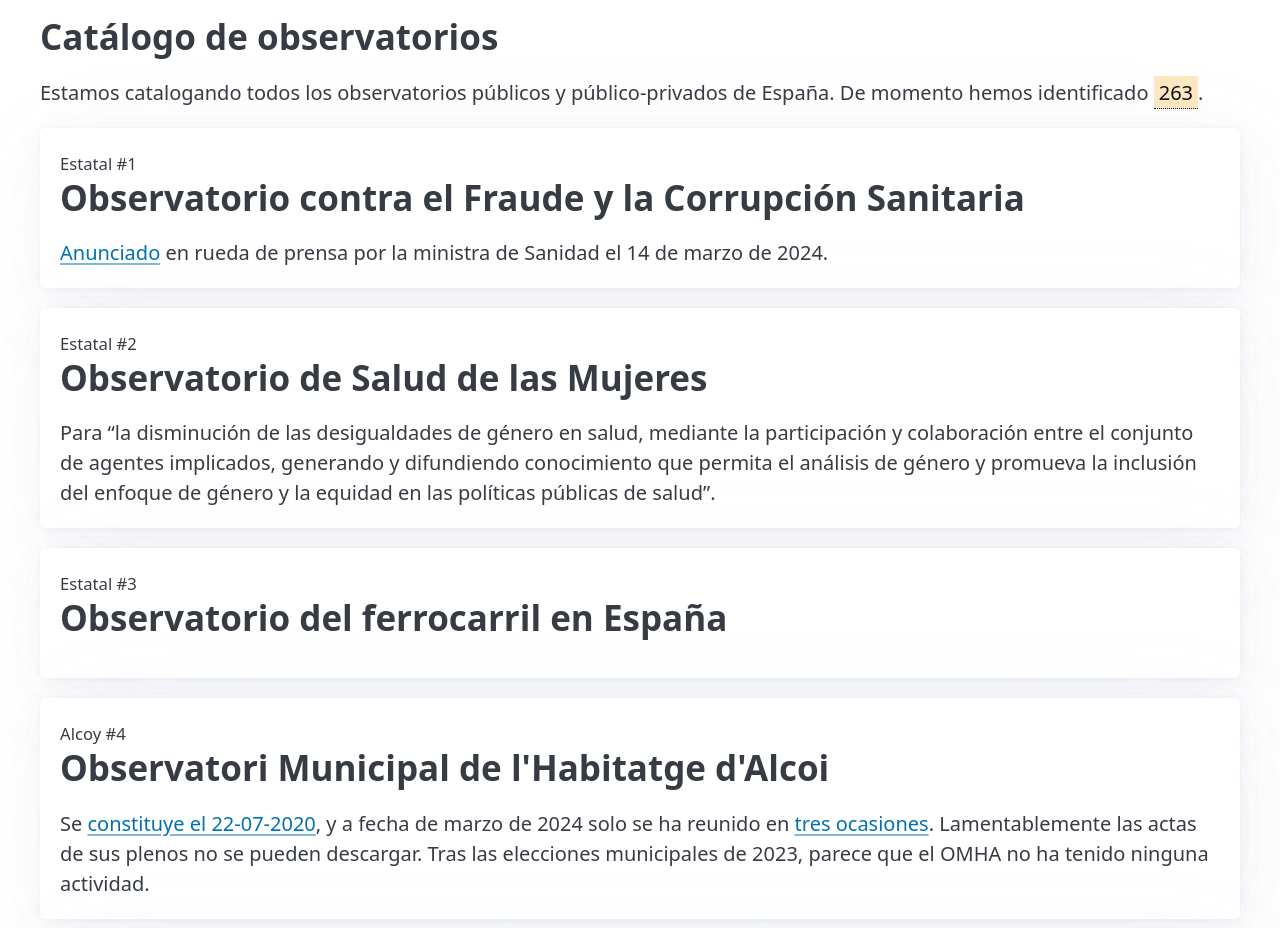
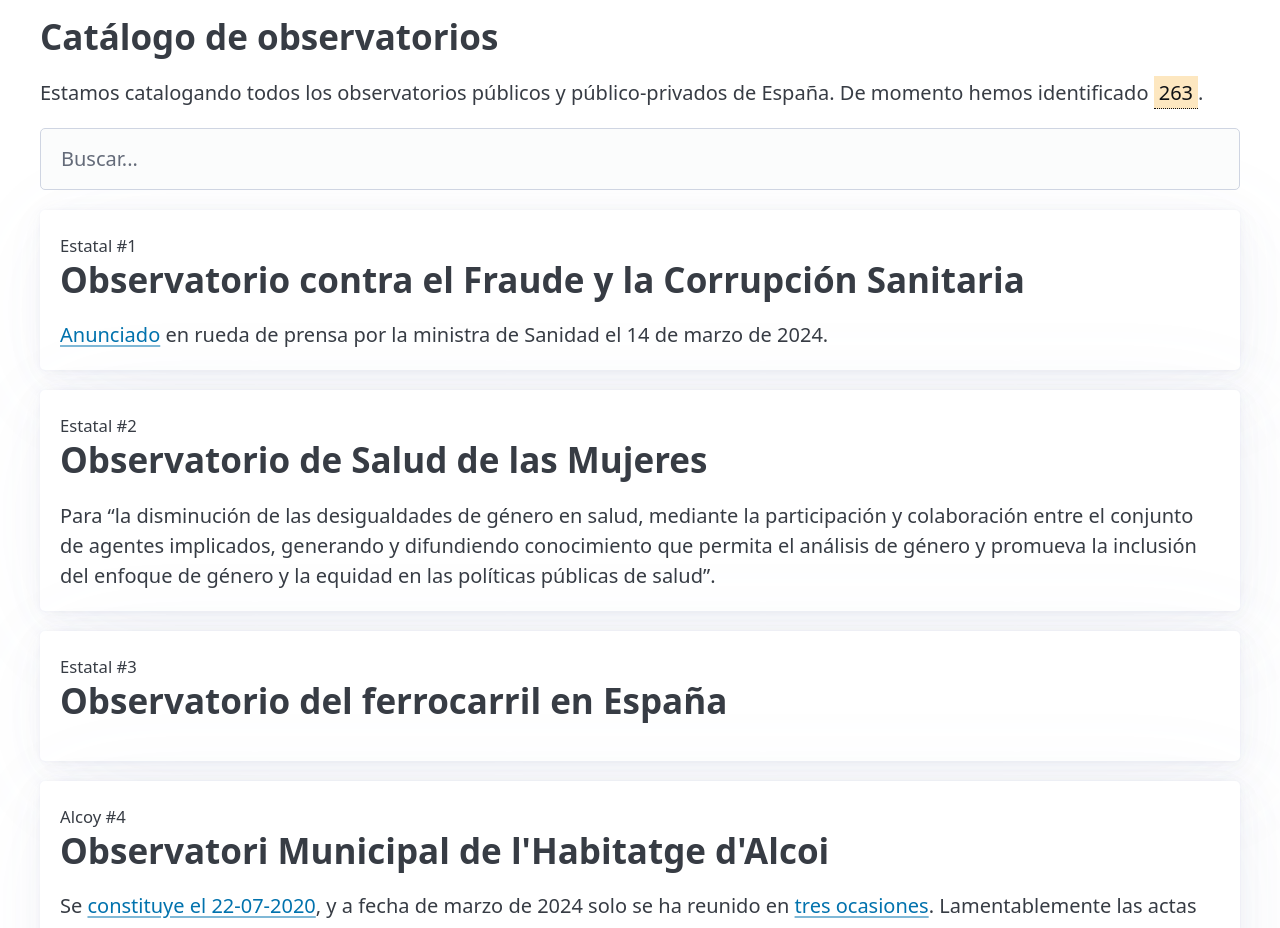
Before and after one commit to JaimeObregon/observatoriospublicos.es, a website with bundled scripts: page httpdocs/index.html in a window 1280 px wide. Shown: the part 3010-3938 px from the top of the page. Built offline with nearby package versions, Linux system fonts and the light colour scheme.

Commit message:
Se añade una barra de búsqueda rápida encima de los observatorios: #234
Cada letra introducida o borrada, genera un filtrado de los observatorios en pantalla. Esta modificación Implicó mover la lógica de actualización de los observatorios a una “export function”

Se desarrollan las siguientes características en el buscador:
- Búsqueda por los campos del objeto (configurable)
- Búsqueda tokenizada
- Búsqueda lowerCase
- Búqueda normalizada (configurable)

Falta por implementar:
- Resaltado de coincidencias: Para eso necesitamos identificadores en cada observatorio y creo que forma parte de otra petición

```diff
--- a/httpdocs/index.html
+++ b/httpdocs/index.html
@@ -30,6 +30,7 @@
     />
     <link rel="stylesheet" href="/stylesheets/typography.css" />
     <link rel="stylesheet" href="/stylesheets/observatoriospublicos.css" />
+    <link rel="stylesheet" href="/stylesheets/searchbar.css" />
 
     <link rel="icon" type="image/svg+xml" href="/assets/icon.svg" />
     <link rel="apple-touch-icon" href="/assets/icon.png" />
--- a/httpdocs/modules/observatoriospublicos.js
+++ b/httpdocs/modules/observatoriospublicos.js
@@ -3,6 +3,24 @@ import {
   createObservatoryDetailsComponent,
   createObservatoryCardComponent,
 } from './observatorioContent.js'
+import {
+  initSearchBar
+} from './searchbar.js'
+
+/**
+ * Genera la lista de observatorios en el HTML
+ *
+ * @param {*} thisObservatories Lista de observatorios
+ */
+export function updateObservatories(thisObservatories){
+  const container = document.querySelector('x-catalog')
+
+  container.innerHTML = thisObservatories
+    .map((observatory, index) =>
+      createObservatoryCardComponent(index + 1, observatory)
+    )
+    .join('')
+}
 
 async function main() {
   const observatories = await fetch('/observatories.json').then((x) => x.json())
@@ -22,16 +40,16 @@ async function main() {
     // alert(`Hay errores en el catálogo:\n` + errors.join('\n'))
   }
 
-  const container = document.querySelector('x-catalog')
+  // Contador total
   const count = document.querySelector('mark')
-
   count.innerHTML = observatories.length.toString()
 
-  container.innerHTML = observatories
-    .map((observatory, index) =>
-      createObservatoryCardComponent(index + 1, observatory)
-    )
-    .join('')
+  // Se actualizan los observatorios
+  updateObservatories(observatories);
+
+  // Inicialización de la barra de búsqueda
+  const container = document.querySelector('x-catalog')
+  initSearchBar(container, observatories);
 
   const isOpenClass = 'modal-is-open'
   const openingClass = 'modal-is-opening'
--- /dev/null
+++ b/httpdocs/modules/searchbar.js
@@ -0,0 +1,87 @@
+import {
+  updateObservatories
+} from './observatoriospublicos.js'
+
+// Estategia de normalización del texto:
+// "NFC": Canonical Decomposition, followed by Canonical Composition.
+// "NFD": Canonical Decomposition.
+// "NFKC": Compatibility Decomposition, followed by Canonical Composition
+// "NFKD": Compatibility Decomposition.
+const normaliceStategy = "NFD"
+
+// Claves de filtrado para el objeto
+const filterKeys = ["scope", "name", "description"]
+
+/**
+ * Inicia la barra de búsqueda
+ *
+ * @param {*} parent        Elemento del HTML vecino donde será inyectado el elemento
+ * @param {*} observatories Lista de observatorios inicial
+ */
+export function initSearchBar(parent, observatories) {
+
+  // Puntero a observatorios
+  const originalObservatories = addFilterElement(observatories.slice());
+
+  // Crear el input de búsqueda
+  const searchInput = document.createElement('input');
+  searchInput.setAttribute('type', 'text');
+  searchInput.setAttribute('id', 'searchbar');
+  searchInput.setAttribute('placeholder', 'Buscar...');
+  searchInput.style.width = '100%';
+
+  // Se añade al padre antes de los observatorios
+  parent.parentNode.insertBefore(searchInput, parent);
+
+  // Función para filtrar observatorios basado en la búsqueda
+  searchInput.addEventListener('input', (event) => {
+    const searchTerm = event.target.value;
+    const filteredObservatories = filterObservatories(searchTerm, originalObservatories);
+    updateObservatories(filteredObservatories);
+  });
+};
+
+/**
+ * Genera el campo de filtrado en la lista de observatorios
+ *
+ * @param {*} thisObservatories Lista de observatorios
+ * @param  {...any} attributes  Atributos que serán añadidos al campo de filtrado
+ *
+ * @returns Obtiene la lista de observatorios con el campo de filtrado añadido
+ */
+function addFilterElement(thisObservatories) {
+  return thisObservatories.map(element => {
+    const filterElement = filterKeys.map(attribute => normalizeText(element[attribute] || '')).join(' ');
+    return { ...element, filterElement };
+  });
+}
+
+/**
+* Filtrado tokenizado de los observatories a partir de una cadena que representará los términos de búsqueda
+*
+* @param {*} searchTerm                 Términos de búsqueda
+* @param {*} thisOriginalObservatories  Observatorios de filtrado
+*
+* @returns La lista resultante
+*/
+function filterObservatories(searchTerm, thisOriginalObservatories) {
+
+  // Separamos el término de búsqueda en palabras individuales
+  const searchTerms = normalizeText(searchTerm).split(/\s+/);
+
+  // Aplicamos cada término de búsqueda sucesivamente
+  return searchTerms.reduce((filteredObservatories, term) => {
+    return filteredObservatories.filter(observatory => observatory.filterElement.includes(term));
+  }, thisOriginalObservatories);
+}
+
+/**
+ * Normalización de texto.
+ *
+ * @param {*} text Texto a normalizar
+ *
+ * @returns Texto normalizado
+ */
+function normalizeText(text) {
+  return text.trim().normalize(normaliceStategy).replace(/[\u0300-\u036f]/g, "").toLowerCase();
+}
--- /dev/null
+++ b/httpdocs/stylesheets/searchbar.css
@@ -0,0 +1,25 @@
+#searchbar {
+    display: block; /* O flex, dependiendo de tus necesidades específicas */
+    margin: 1em 0; /* Espaciado alrededor de la barra de búsqueda para separarla de otros elementos */
+}
+
+#searchbar input[type="text"] {
+    font-family: var(--pico-font-family), sans-serif; /* Asegúrate de que se utilice la fuente definida */
+    width: 100%; /* Para que ocupe todo el ancho disponible */
+    padding: 0.5em; /* Espaciado interno para que el texto no esté demasiado pegado a los bordes */
+    border: 1px solid #ccc; /* Un borde sutil */
+    border-radius: 0.5em; /* Bordes redondeados para suavizar la apariencia */
+    box-sizing: border-box; /* Para incluir el padding y el borde dentro del ancho total definido */
+}
+
+#searchbar input[type="text"]:focus {
+    border-color: #0172ad; /* Cambia el color del borde al enfocar para dar retroalimentación visual */
+    outline: none; /* Elimina el contorno predeterminado para mantener el estilo limpio */
+}
+
+@media (min-width: 1024px) {
+    #searchbar {
+        max-width: 50%; /* Ajusta el ancho máximo en pantallas más grandes */
+        margin: 1em auto; /* Centrado en pantallas más grandes */
+    }
+}
```
